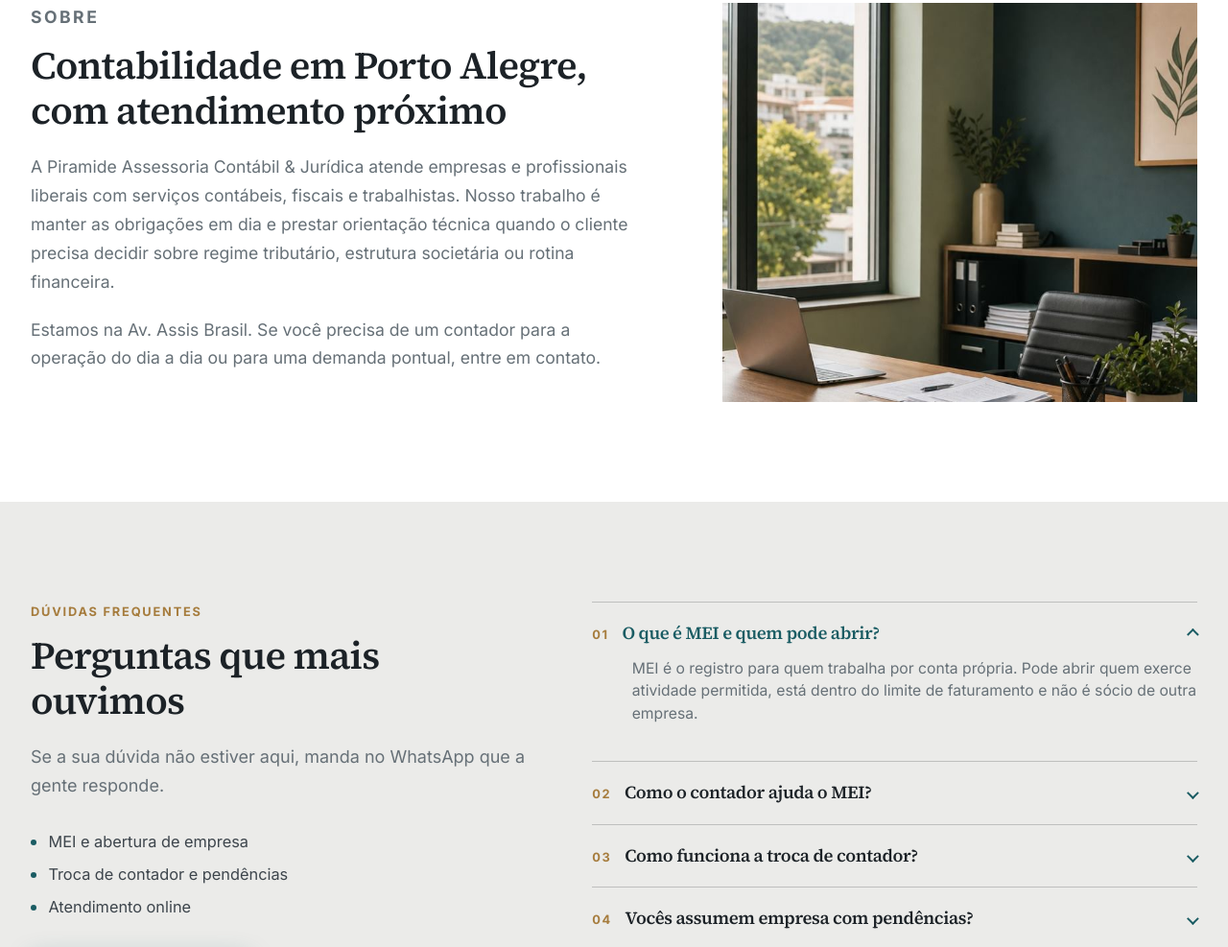
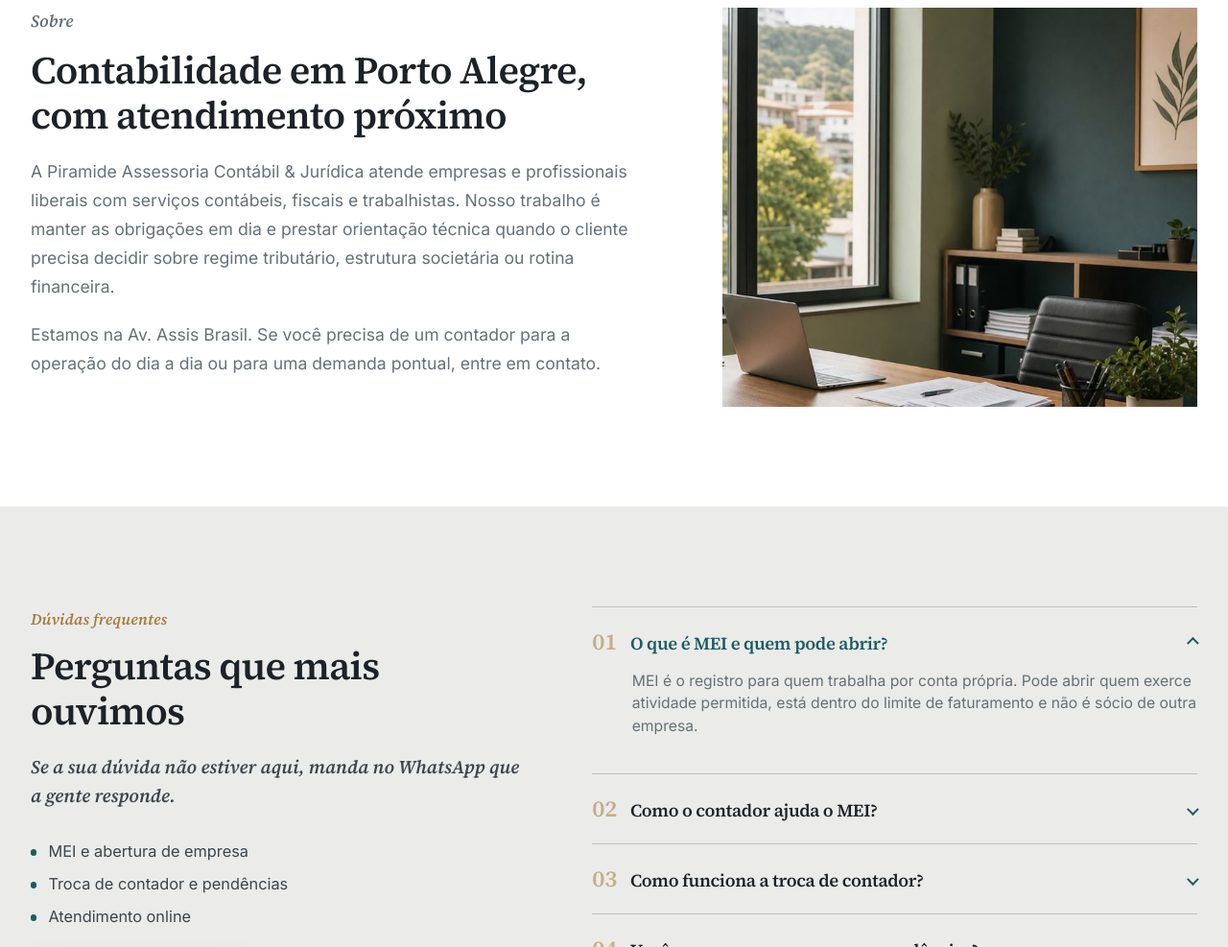
Before and after one commit to GiovanniFrozza/piramide-site, a website built with Vite: page index.html in a window 1280 px wide. Shown: the part 1813-2800 px from the top of the page at 96% size. Built offline with nearby package versions, Linux system fonts and the light colour scheme.

Commit message:
Refina tipografia no mobile e centraliza o CTA.
Ajusta eyebrow, leads e numeração do FAQ para um visual mais editorial, e generaliza o acordeão com data-accordion.

Co-authored-by: Cursor <cursoragent@cursor.com>

```diff
--- a/index.html
+++ b/index.html
@@ -433,7 +433,7 @@
             </a>
           </div>
 
-          <div class="faq reveal reveal-delay-1" data-faq>
+          <div class="faq reveal reveal-delay-1" data-accordion>
             <details class="faq-item" open>
               <summary>
                 <span class="faq-num" aria-hidden="true">01</span>
--- a/src/main.js
+++ b/src/main.js
@@ -70,13 +70,13 @@ if ("IntersectionObserver" in window && !window.matchMedia("(prefers-reduced-mot
   reveals.forEach((el) => el.classList.add("is-visible"));
 }
 
-/* FAQ: abre um item por vez */
-document.querySelectorAll("[data-faq]").forEach((faq) => {
-  faq.addEventListener("toggle", (event) => {
+/* Acordeão (FAQ e Serviços no mobile): abre um item por vez dentro do grupo */
+document.querySelectorAll("[data-accordion]").forEach((group) => {
+  group.addEventListener("toggle", (event) => {
     const item = event.target;
     if (!(item instanceof HTMLDetailsElement) || !item.open) return;
 
-    faq.querySelectorAll("details.faq-item").forEach((other) => {
+    group.querySelectorAll("details").forEach((other) => {
       if (other !== item) other.open = false;
     });
   }, true);
--- a/src/style.css
+++ b/src/style.css
@@ -106,11 +106,12 @@ ul {
 }
 
 .eyebrow {
-  font-family: var(--font-body);
-  font-size: 0.8rem;
-  font-weight: 700;
-  letter-spacing: 0.14em;
-  text-transform: uppercase;
+  font-family: var(--font-display);
+  font-style: italic;
+  font-size: 1rem;
+  font-weight: 600;
+  letter-spacing: 0.01em;
+  text-transform: none;
   color: var(--color-accent);
   margin: 0 0 var(--space-sm);
 }
@@ -121,8 +122,11 @@ ul {
 }
 
 .section-lead {
-  color: var(--color-muted);
-  font-size: 1.125rem;
+  font-family: var(--font-display);
+  font-style: italic;
+  color: var(--color-ink-soft);
+  font-size: 1.2rem;
+  line-height: 1.55;
 }
 
 .section {
@@ -363,6 +367,8 @@ ul {
 }
 
 .hero-lead {
+  font-family: var(--font-display);
+  font-style: italic;
   font-size: 1.2rem;
   color: rgba(237, 244, 243, 0.88);
   max-width: 34rem;
@@ -605,13 +611,14 @@ ul {
 
 .faq-num {
   flex-shrink: 0;
-  font-family: var(--font-body);
-  font-size: 0.8rem;
-  font-weight: 700;
-  letter-spacing: 0.14em;
-  text-transform: uppercase;
+  font-family: var(--font-display);
+  font-size: 1.5rem;
+  font-weight: 600;
+  letter-spacing: 0;
+  text-transform: none;
   color: var(--color-accent);
-  line-height: 1.6;
+  opacity: 0.55;
+  line-height: 1.35;
 }
 
 .faq-q {
@@ -1328,7 +1335,6 @@ ul {
 
   .cta-band {
     padding: 3.25rem 0;
-    text-align: left;
   }
 
   .cta-band .btn-primary {
```
